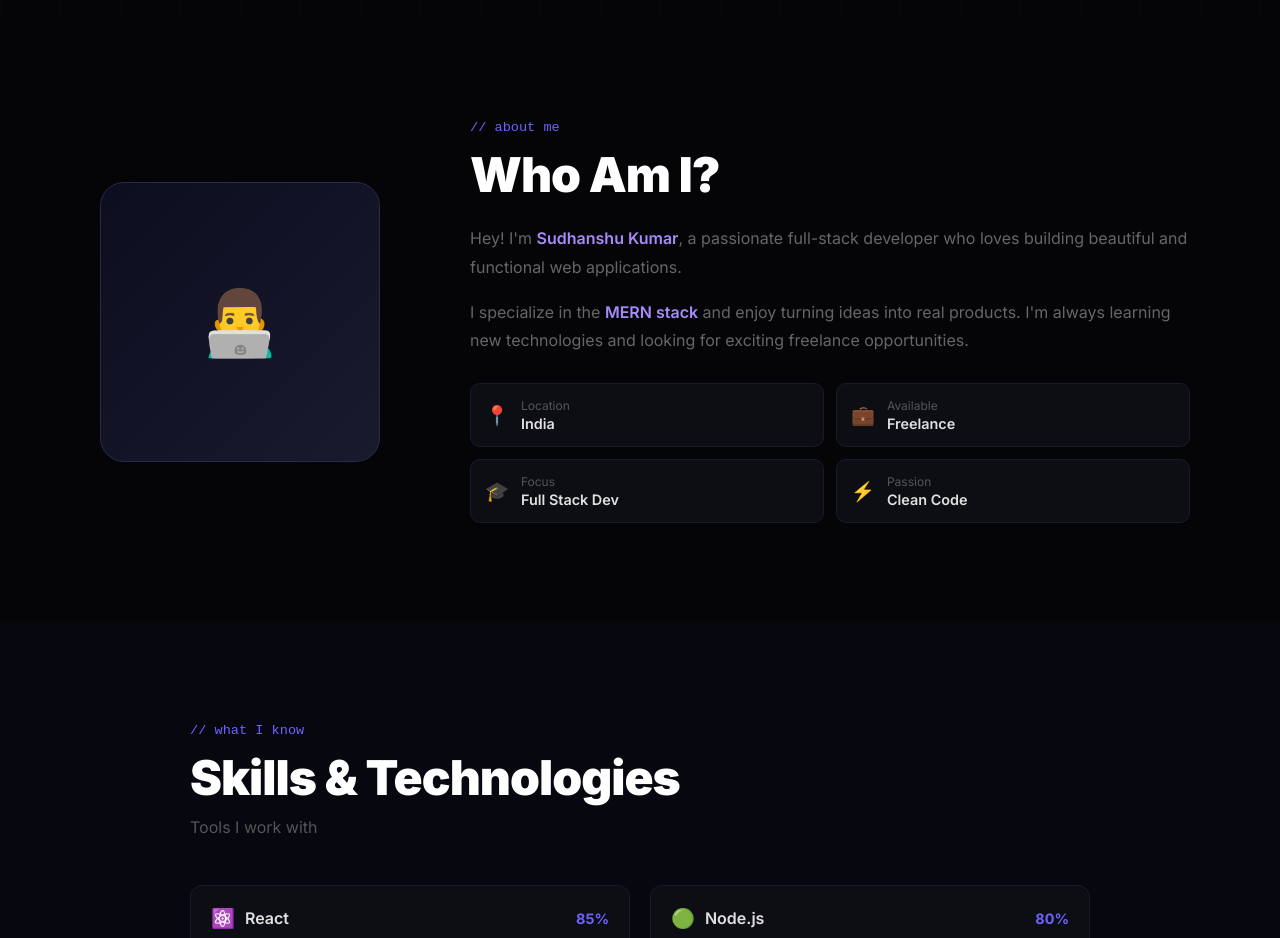
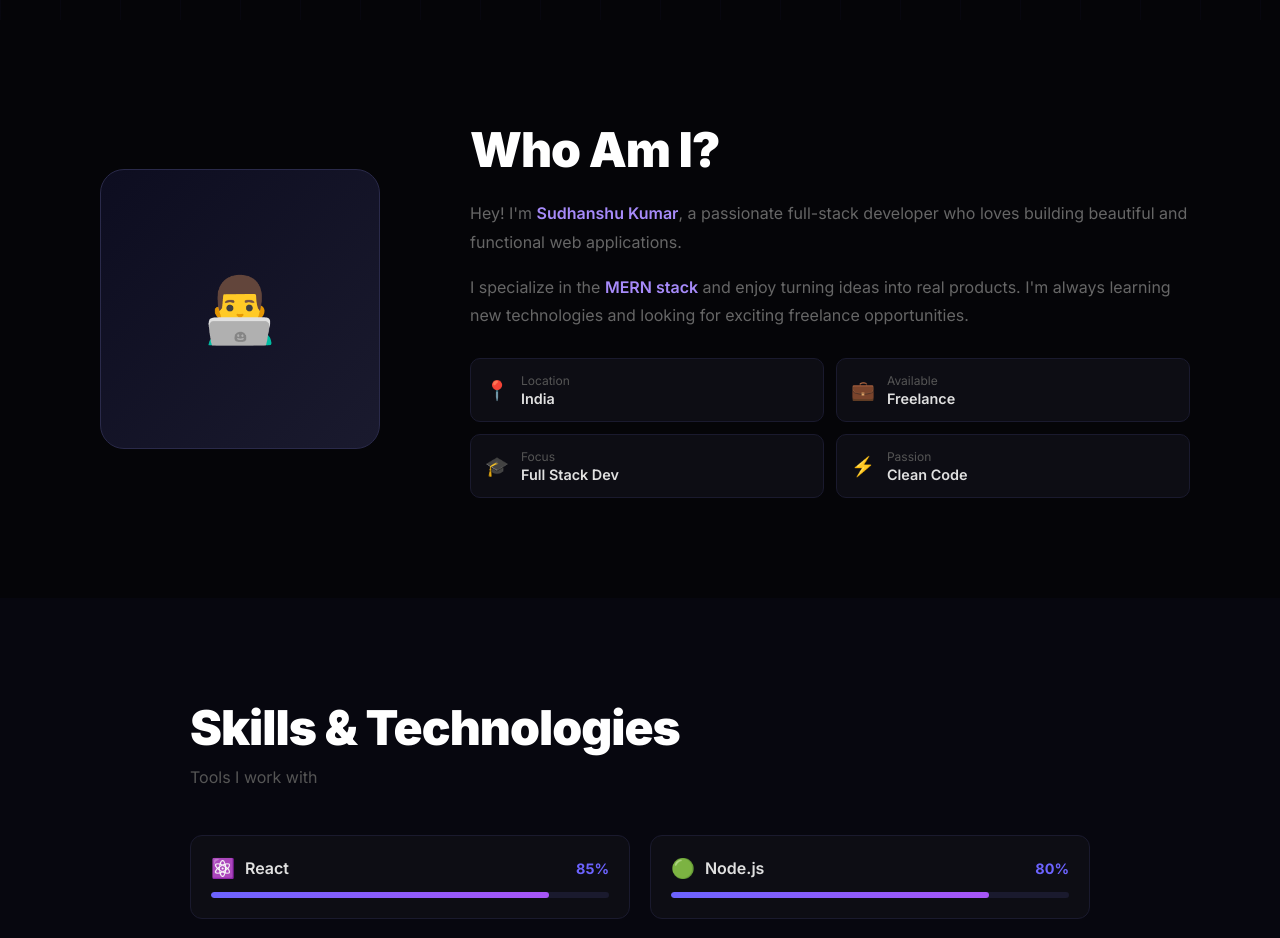
Before and after one commit to sudhansh296/Portfolio, a React (Create React App) app in the folder frontend/: page / in a window 1280 px wide. Shown: the part 860-1798 px from the top of the page. Built offline with nearby package versions, Linux system fonts and the light colour scheme; no server answers.

Commit message:
fix: remove comment tags from about and skills

```diff
--- a/frontend/src/components/About.jsx
+++ b/frontend/src/components/About.jsx
@@ -13,7 +13,6 @@ export default function About() {
           </div>
         </div>
         <div style={styles.right}>
-          <p style={styles.tag}>// about me</p>
           <h2 style={styles.heading}>Who Am I?</h2>
           <p style={styles.bio}>
             Hey! I'm <span style={styles.highlight}>Sudhanshu Kumar</span>, a passionate full-stack developer
--- a/frontend/src/components/Projects.jsx
+++ b/frontend/src/components/Projects.jsx
@@ -7,9 +7,13 @@ export default function Projects() {
   const [projects, setProjects] = useState([]);
   const [selected, setSelected] = useState(null);
   const [filter, setFilter] = useState('All');
+  const [loading, setLoading] = useState(true);
 
   useEffect(() => {
-    API.get('/api/projects').then(res => setProjects(res.data)).catch(() => {});
+    API.get('/api/projects')
+      .then(res => setProjects(res.data))
+      .catch(() => {})
+      .finally(() => setLoading(false));
   }, []);
 
   const filtered = filter === 'All' ? projects : projects.filter(p => p.category === filter);
--- a/frontend/src/components/Skills.jsx
+++ b/frontend/src/components/Skills.jsx
@@ -26,7 +26,6 @@ export default function Skills() {
   return (
     <section id="skills" ref={ref} style={styles.section}>
       <div style={styles.inner}>
-        <p style={styles.tag}>// what I know</p>
         <h2 style={styles.heading}>Skills & Technologies</h2>
         <p style={styles.sub}>Tools I work with</p>
         <div style={styles.grid}>
```
